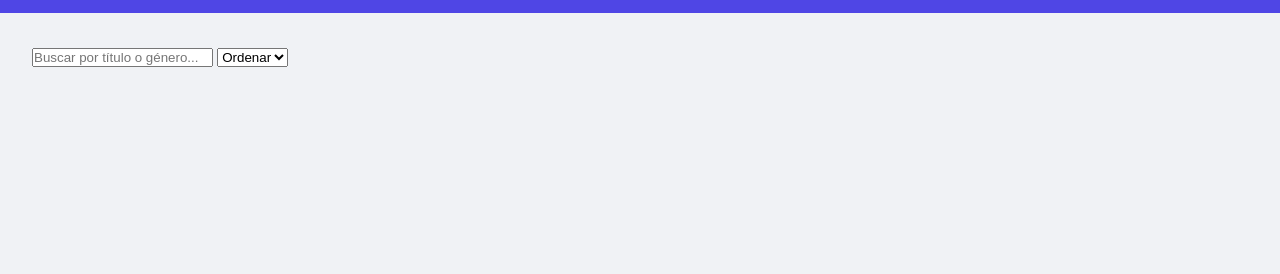
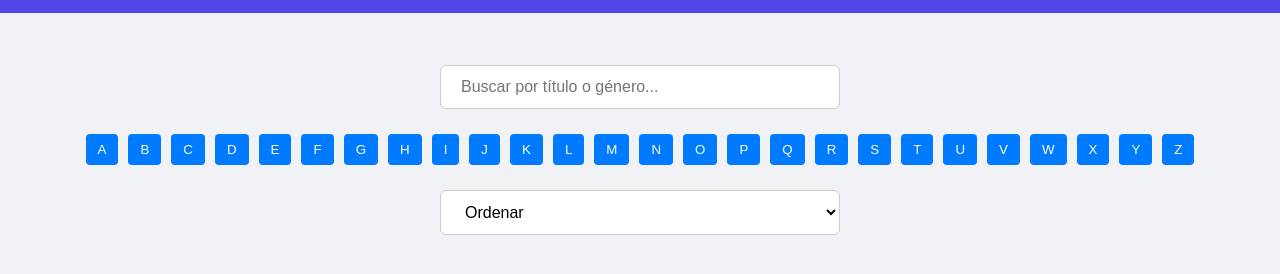
Before and after one commit to BRANDON-VILLANUEVA137/Administracion_de_cine, a website: page views/Home.html in a window 1280 px wide. Shown: the part 58-332 px from the top of the page. Drawn offline with Linux system fonts and the light colour scheme; no server answers.

Commit message:
Se aplicaron todos los filtro, se mejoro el css para los filtros

```diff
--- a/public/css/style.css
+++ b/public/css/style.css
@@ -42,6 +42,51 @@ header button {
 
 header button:hover {
   background: #16a34a;
+}
+
+.filtro-letras {
+  margin: 20px 0;
+  text-align: center;
+}
+
+.filtro-letras button {
+  margin: 5px;
+  padding: 8px 12px;
+  border: none;
+  background-color: #007bff;
+  color: white;
+  cursor: pointer;
+  border-radius: 4px;
+  transition: background-color 0.3s;
+}
+
+.filtro-letras button:hover {
+  background-color: #0056b3;
+}
+
+/* --- Barra de Búsqueda --- */
+#searchInput {
+  display: block;
+  margin: 20px auto;
+  padding: 12px 20px;
+  width: 80%;
+  max-width: 400px;
+  font-size: 16px;
+  border: 1px solid #ccc;
+  border-radius: 6px;
+}
+
+/* --- Select Ordenar --- */
+#sortSelect {
+  display: block;
+  margin: 10px auto 30px;
+  padding: 12px 20px;
+  width: 80%;
+  max-width: 400px;
+  font-size: 16px;
+  border: 1px solid #ccc;
+  border-radius: 6px;
+  background-color: white;
 }
 
 /* Main */
--- a/public/js/movies.js
+++ b/public/js/movies.js
@@ -9,6 +9,7 @@ const cancelar = document.getElementById('cancelar');
 const formTitle = document.getElementById('formTitle');
 const searchInput = document.getElementById('searchInput');
 const sortSelect = document.getElementById('sortSelect');
+const filtroLetras = document.getElementById('filtroLetras');
 
 
 //Filtro para busqueda
@@ -28,7 +29,7 @@ searchInput.addEventListener('input', () => {
   });
 });
 
-//Filtro para busqueda a-z
+//Filtro para ordenar a-z
 sortSelect.addEventListener('change', () => {
   const option = sortSelect.value;
   const peliculasArray = Array.from(peliculasContainer.children);
@@ -50,6 +51,29 @@ sortSelect.addEventListener('change', () => {
   peliculasArray.forEach(pelicula => peliculasContainer.appendChild(pelicula));
 });
 
+// Crear botones de A-Z
+const letras = 'ABCDEFGHIJKLMNOPQRSTUVWXYZ'.split('');
+letras.forEach(letra => {
+  const btn = document.createElement('button');
+  btn.textContent = letra;
+  btn.addEventListener('click', () => filtrarPorLetra(letra));
+  filtroLetras.appendChild(btn);
+});
+
+//Filtro para cada letra
+const filtrarPorLetra = (letra) => {
+  const peliculas = document.querySelectorAll('.pelicula');
+
+  peliculas.forEach(pelicula => {
+    const title = pelicula.querySelector('h3').textContent.toUpperCase();
+
+    if (title.startsWith(letra)) {
+      pelicula.style.display = 'block';
+    } else {
+      pelicula.style.display = 'none';
+    }
+  });
+};
 
 
 // Mostrar formulario para agregar película
--- a/views/Home.html
+++ b/views/Home.html
@@ -37,6 +37,8 @@
     </section>
 
     <input type="text" id="searchInput" placeholder="Buscar por título o género...">
+    <div id="filtroLetras" class="filtro-letras"></div>
+
     <select id="sortSelect">
       <option value="">Ordenar</option>
       <option value="az">A-Z</option>
```
